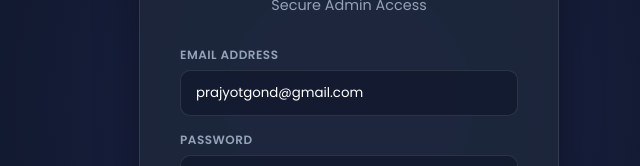
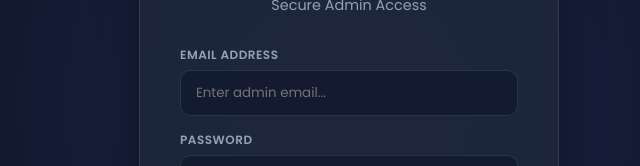
Before and after one commit to Prajyot9157/Assignment, a plain HTML site: page data.html in a window 1280 px wide. Shown: the part 298-464 px from the top of the page, without its empty margins (291-931 px from the left). Drawn offline with Linux system fonts and the light colour scheme.

Commit message:
Remove default email value from login input

```diff
--- a/data.html
+++ b/data.html
@@ -490,7 +490,7 @@
 
             <div class="input-wrapper" style="text-align: left; margin-bottom: 15px;">
                 <label>Email Address</label>
-                <input type="email" id="loginEmail" class="form-control" placeholder="Enter admin email..." value="prajyotgond@gmail.com">
+                <input type="email" id="loginEmail" class="form-control" placeholder="Enter admin email...">
             </div>
 
             <div class="input-wrapper" style="text-align: left; margin-bottom: 25px;">
```
